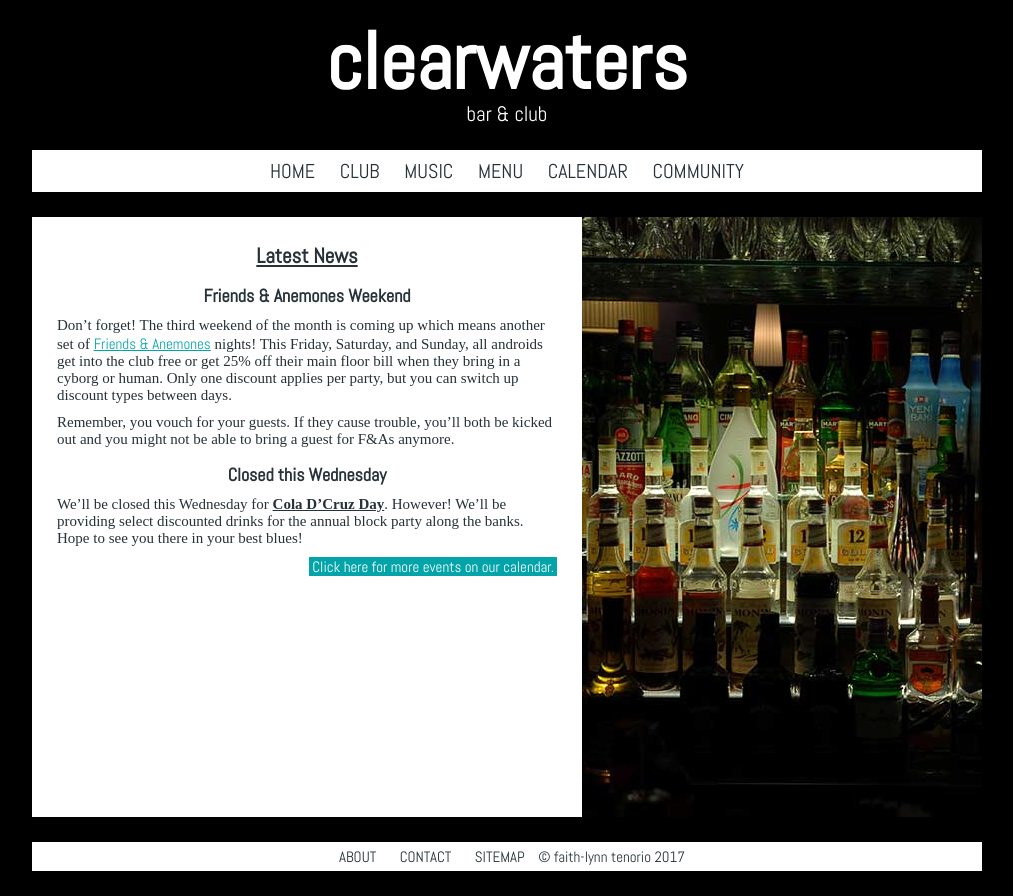
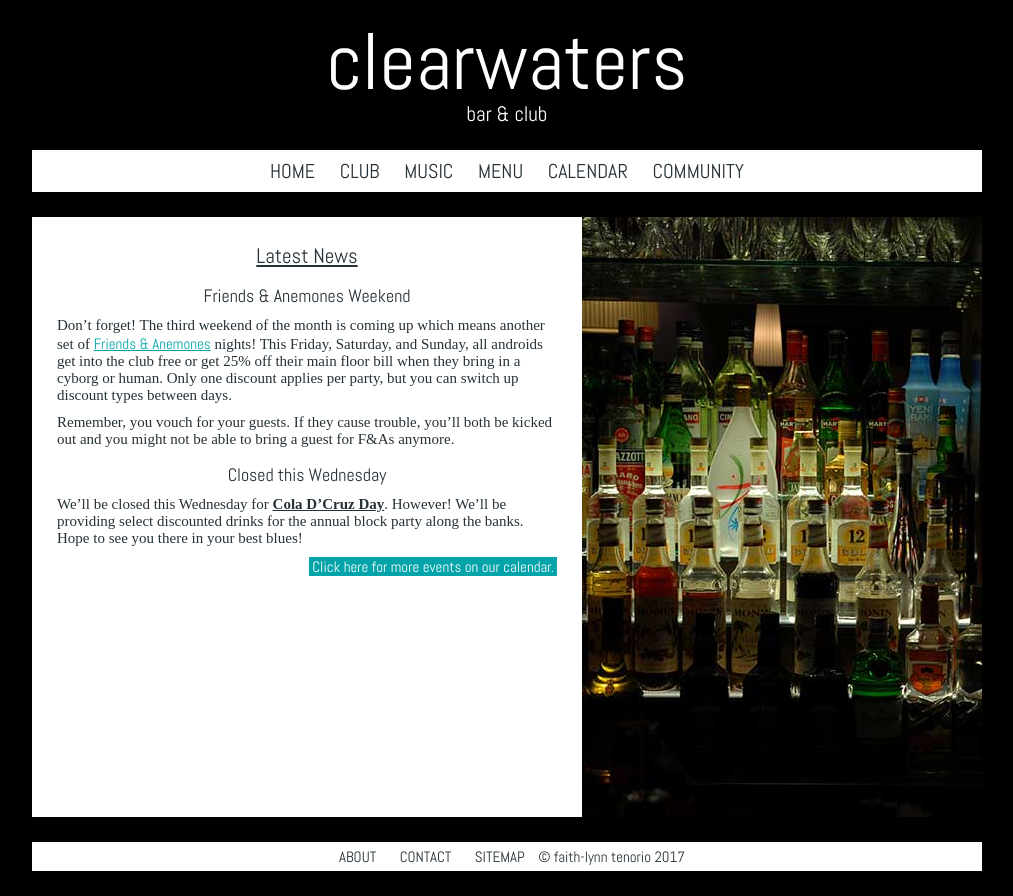
Before and after one commit to f10oreo/clearwaters, a plain HTML site: page index.html in a window 1280 px wide. Shown: the whole page, without its empty margins (133-1146 px from the left). Drawn offline with Linux system fonts and the light colour scheme.

Commit message:
Add files via upload
Added font-weight to headers

```diff
--- a/css/core.css
+++ b/css/core.css
@@ -29,6 +29,7 @@ header {
     h1 {
         font-family: Abel, Helvetica, Arial, sans-serif;
         font-size: 80px;
+        font-weight: 400;
         line-height: 75px;
         padding-top: 15px;
     }
@@ -36,6 +37,7 @@ header {
     p.subtitle {
         font-family: Abel, Helvetica, Arial, sans-serif;
         font-size: 21px;
+        font-weight: 400;
         padding: 0px;
     }
 
@@ -50,6 +52,7 @@ nav {
     background-color: #FFFFFF;
     font-family: Abel, Helvetica, Arial, sans-serif;
     font-size: 20px;
+    font-weight: 400;
     height: 42px;
     line-height: 22px;
     padding: 10px;
@@ -88,6 +91,7 @@ article {
     h2 {
         font-family: Abel, Helvetica, Arial, sans-serif;
         font-size: 21px;
+        font-weight: 400;
         margin-top: 7px;
         text-align: center;
         text-decoration: underline;
@@ -96,6 +100,7 @@ article {
     h2:first-child {
         font-family: Abel, Helvetica, Arial, sans-serif;
         font-size: 21px;
+        font-weight: 400;
         margin-top: 0px;
         text-align: center;
         text-decoration: underline;
@@ -104,6 +109,7 @@ article {
     h3 {
         font-family: Abel, Helvetica, Arial, sans-serif;
         font-size: 18px;
+        font-weight: 400;
         margin-top: 15px;
         text-align: center;
     }
```
